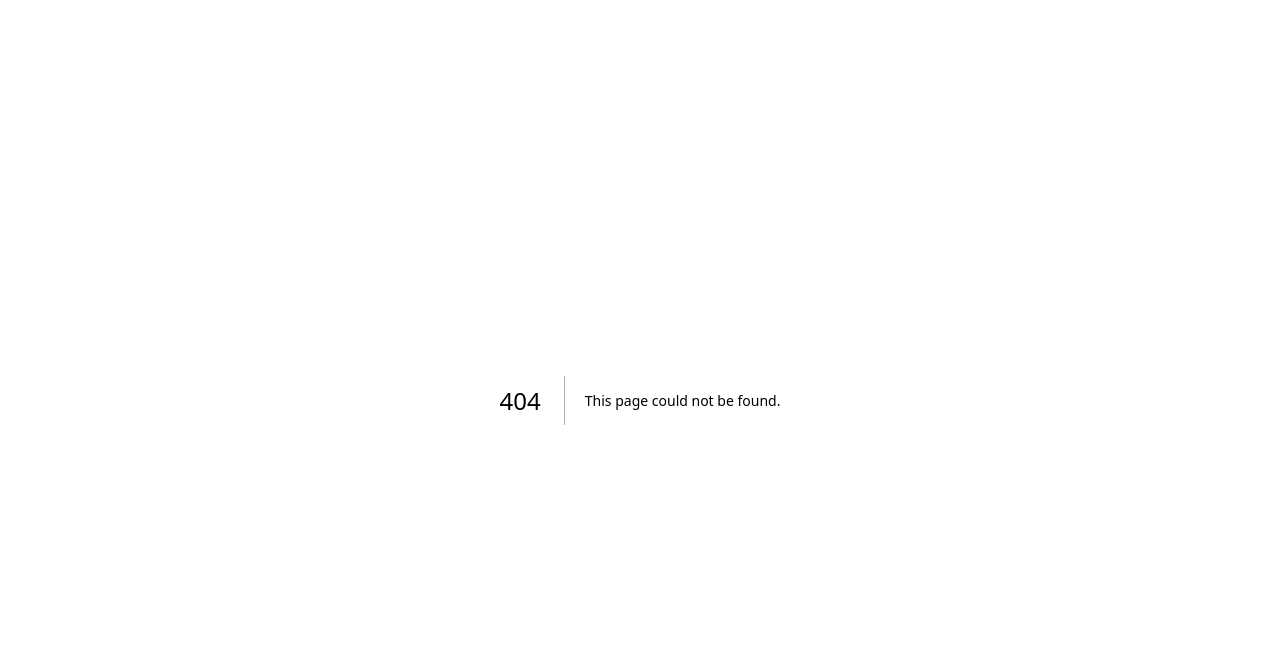
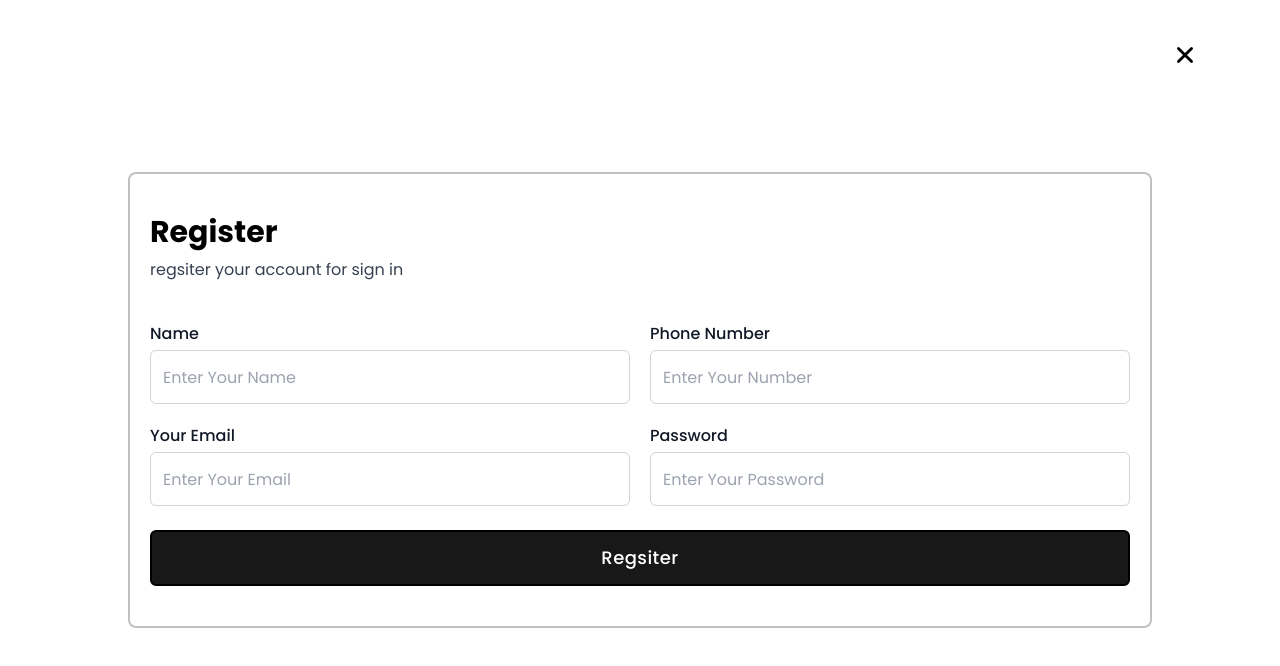
Before and after one commit to hax0-r/bbc-2, a Next.js app: page /register in a window 1280 px wide. Before the commit this address had no page. Shown: the top 666 px of the page. Built offline with nearby package versions, Linux system fonts and the light colour scheme.

Commit message:
login & signup page add

```diff
--- a/src/app/Components/Navbar.jsx
+++ b/src/app/Components/Navbar.jsx
@@ -8,6 +8,7 @@ import Image from "next/image"
 
 const Navbar = () => {
     const [responsiveNavbar, setResponsiveNavbar] = useState(false)
+    const [toggleNavbar, setToggleNavbar] = useState(false)
     return (
         <div className="">
             <div className="flex px-5 py-2 mx-auto md:flex-row flex-row-reverse items-center max-w-7xl w-full justify-between">
@@ -32,6 +33,25 @@ const Navbar = () => {
                     </Link>
                 </div>
             </div>
+
+            {
+                !toggleNavbar && (
+                    <div className="border-b md:block hidden fastFadeIn">
+                        <div className="md:px-10 px-5 py-1.5  mx-auto max-w-7xl w-full">
+                            <ul className='flex items-center justify-center gap-5 font-medium'>
+                                <li> <Link href={"/"}> Home</Link></li>
+                                <li> <Link href={"/news"}> News</Link></li>
+                                <li> <Link href={"/sport"}> Sport</Link></li>
+                                <li> <Link href={"/business"}> Business</Link></li>
+                                <li> <Link href={"/culture"}> Culture</Link></li>
+                                <li> <Link href={"/travel"}> Travel</Link></li>
+                                <li> <Link href={"/earth"}> Earth</Link></li>
+                            </ul>
+                        </div>
+                    </div>
+                )
+            }
+
         </div>
     )
 }
--- a/src/app/globals.css
+++ b/src/app/globals.css
@@ -4,4 +4,5 @@
 
 body {
   font-family: poppins;
+  outline: none;
 }
--- /dev/null
+++ b/src/app/register/page.jsx
@@ -0,0 +1,78 @@
+import Link from 'next/link'
+import React from 'react'
+import { IoClose } from 'react-icons/io5'
+
+const Register = () => {
+    return (
+        <>
+            <div className='flex items-center justify-center min-h-screen w-full'>
+                <Link href={"/"} >
+                    <IoClose className='absolute md:top-10 top-5 md:right-20 right-5 text-3xl cursor-pointer' />
+                </Link>
+                <section className="grid text-center  items-center p-4 w-full fastFadeIn">
+                    <div className='border-2 py-10 border-[#0000003f] mx-auto max-w-5xl w-full rounded-lg'>
+                        <h3 className="text-3xl font-semibold mb-2 text-start px-5">Register</h3>
+                        <p className="mb-10 text-gray-700 text-start px-5">
+                            regsiter your account for sign in
+                        </p>
+                        <form action="#" className="mx-auto w-full px-5 text-left">
+                            <div className="grid md:grid-cols-2 gap-5 mb-6">
+
+                                <div className="">
+                                    <label htmlFor="email" className="mb-1 block font-medium text-gray-900">
+                                        Name
+                                    </label>
+                                    <input
+                                        id="name"
+                                        type="text"
+                                        placeholder="Enter Your Name"
+                                        className="w-full outline-none border rounded-md border-zinc-300 text-lg p-3 placeholder:text-[16px]"
+                                    />
+                                </div>
+                                <div className="">
+                                    <label htmlFor="password" className="mb-1 block font-medium text-gray-900">
+                                        Phone Number
+                                    </label>
+                                    <input
+                                        id="Number"
+                                        type="number"
+                                        placeholder="Enter Your Number"
+                                        className="w-full outline-none border placeholder:pt-5 placeholder:block rounded-md border-zinc-300 text-lg p-3 placeholder:text-[16px]"
+                                    />
+                                </div>
+                                <div className="">
+                                    <label htmlFor="email" className="mb-1 block font-medium text-gray-900">
+                                        Your Email
+                                    </label>
+                                    <input
+                                        id="email"
+                                        type="email"
+                                        placeholder="Enter Your Email"
+                                        className="w-full outline-none border rounded-md border-zinc-300 text-lg p-3 placeholder:text-[16px]"
+                                    />
+                                </div>
+                                <div className="">
+                                    <label htmlFor="password" className="mb-1 block font-medium text-gray-900">
+                                        Password
+                                    </label>
+                                    <input
+                                        id="password"
+                                        type="password"
+                                        placeholder="Enter Your Password"
+                                        className="w-full outline-none border placeholder:pt-5 placeholder:block rounded-md border-zinc-300 text-lg p-3 placeholder:text-[16px]"
+                                    />
+                                </div>
+                            </div>
+                            <button className="bg-[#000000e7] text-white text-lg py-3 rounded-md border-2 border-black font-medium tracking-wide transition-all duration-300 hover:bg-white hover:text-black w-full">
+                                Regsiter
+                            </button>
+                        </form>
+                    </div>
+                </section>
+            </div>
+
+        </>
+    )
+}
+
+export default Register
```
